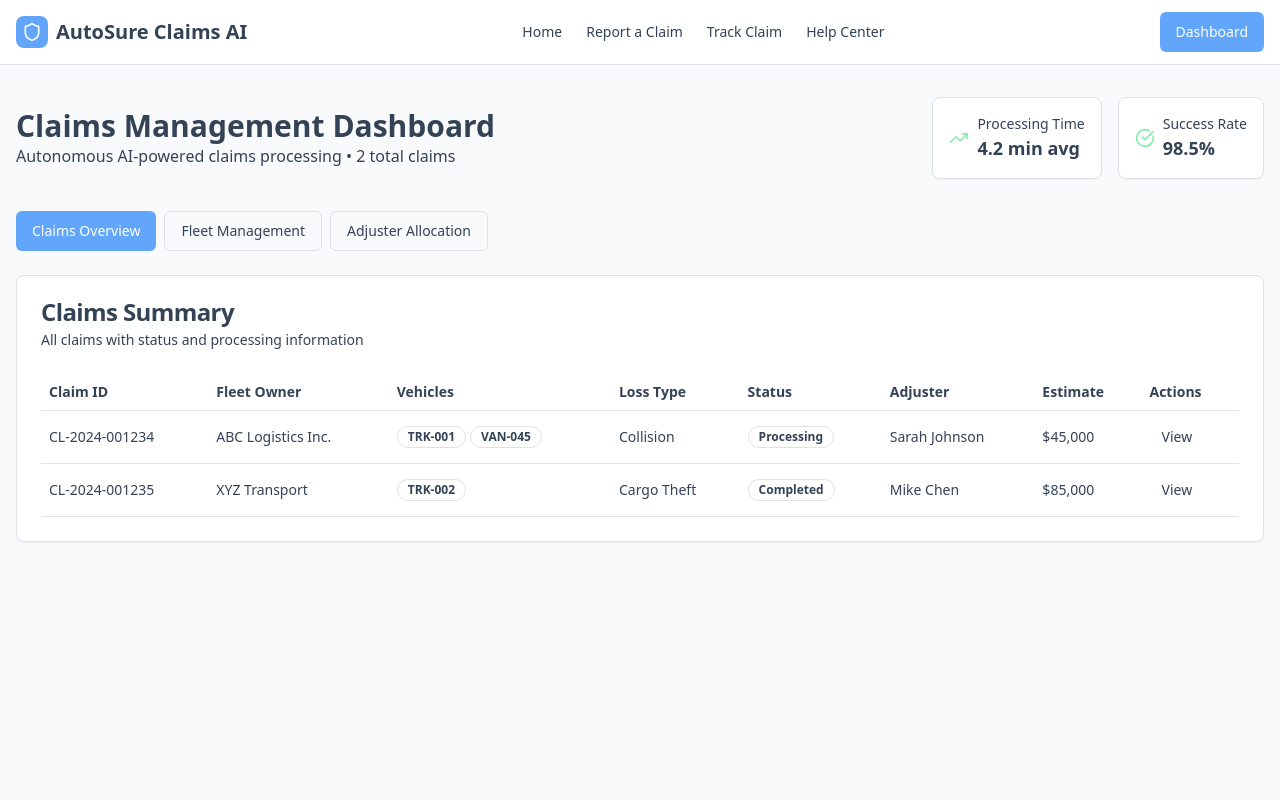
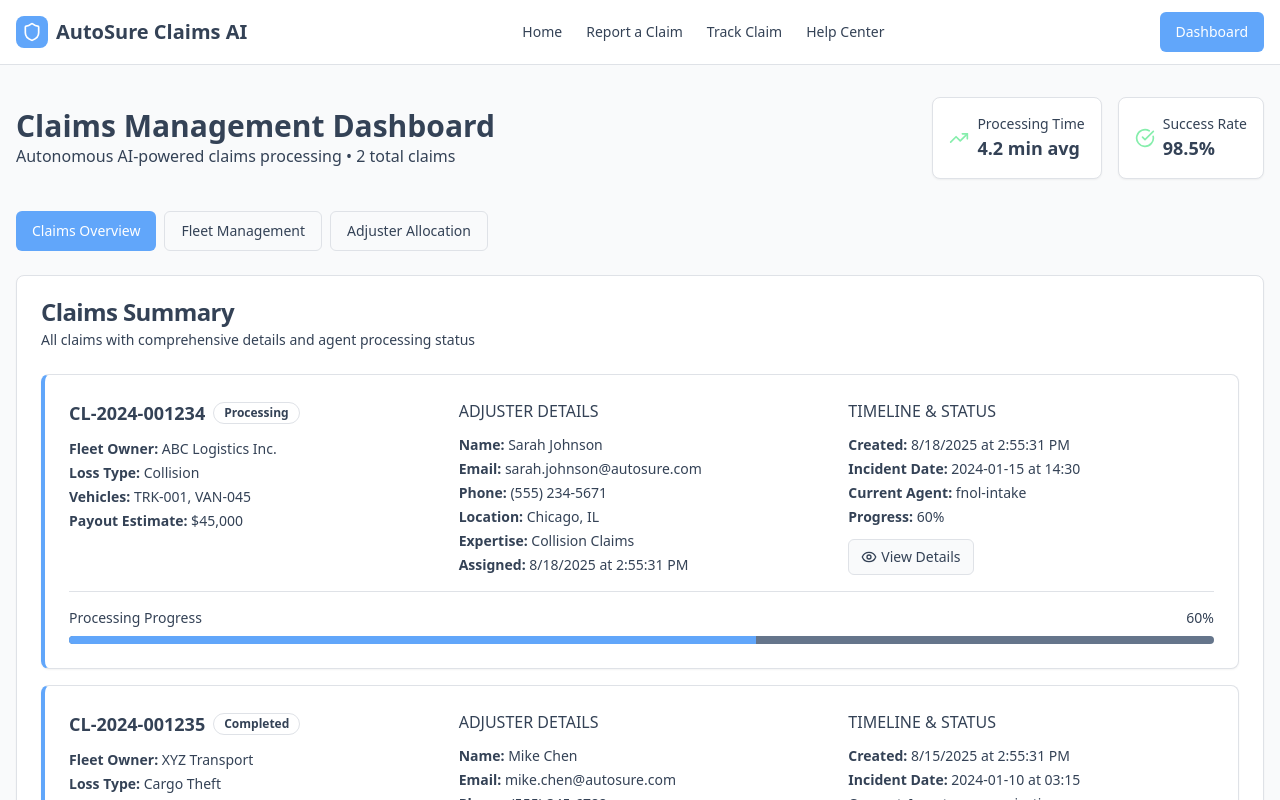
Before and after one commit to gshafd/fleet-ai-adjust, a React (Vite) app: page /dashboard in a window 1280 px wide. Shown: the top 800 px of the page. Built offline with nearby package versions, Linux system fonts and the light colour scheme.

Commit message:
Update claims dashboard display
Include adjuster details and creation date/time in the claims dashboard. Ensure that agent outputs, including user-made updates, are accurately saved and reflected in the dashboard records.

```diff
--- a/src/context/ClaimsContext.tsx
+++ b/src/context/ClaimsContext.tsx
@@ -20,6 +20,17 @@ export interface Claim {
   location: string;
   description: string;
   files: File[];
+  // Agent outputs and edits
+  agentOutputs?: Record<string, string>;
+  editedData?: Record<string, any>;
+  adjusterDetails?: {
+    name: string;
+    email: string;
+    phone: string;
+    location: string;
+    expertise: string;
+    assignedAt: Date;
+  };
 }
 
 interface ClaimsContextType {
@@ -54,6 +65,14 @@ export function ClaimsProvider({ children }: { children: ReactNode }) {
       location: "Interstate 95, Mile Marker 127, Baltimore, MD",
       description: "Rear-end collision during heavy traffic",
       files: [],
+      adjusterDetails: {
+        name: "Sarah Johnson",
+        email: "sarah.johnson@autosure.com",
+        phone: "(555) 234-5671",
+        location: "Chicago, IL",
+        expertise: "Collision Claims",
+        assignedAt: new Date(Date.now() - 2 * 24 * 60 * 60 * 1000),
+      },
     },
     {
       id: "CL-2024-001235",
@@ -75,6 +94,14 @@ export function ClaimsProvider({ children }: { children: ReactNode }) {
       location: "Warehouse District, Houston, TX",
       description: "Cargo theft from locked trailer overnight",
       files: [],
+      adjusterDetails: {
+        name: "Mike Chen",
+        email: "mike.chen@autosure.com",
+        phone: "(555) 345-6782",
+        location: "Denver, CO",
+        expertise: "Cargo & Theft Claims",
+        assignedAt: new Date(Date.now() - 5 * 24 * 60 * 60 * 1000),
+      },
     },
   ]);
 
--- a/src/pages/Dashboard.tsx
+++ b/src/pages/Dashboard.tsx
@@ -102,70 +102,97 @@ export default function Dashboard() {
           <Card>
             <CardHeader>
               <CardTitle>Claims Summary</CardTitle>
-              <CardDescription>All claims with status and processing information</CardDescription>
+              <CardDescription>All claims with comprehensive details and agent processing status</CardDescription>
             </CardHeader>
             <CardContent>
-              <div className="overflow-x-auto">
-                <table className="w-full text-sm">
-                  <thead>
-                    <tr className="border-b">
-                      <th className="text-left p-2">Claim ID</th>
-                      <th className="text-left p-2">Fleet Owner</th>
-                      <th className="text-left p-2">Vehicles</th>
-                      <th className="text-left p-2">Loss Type</th>
-                      <th className="text-left p-2">Status</th>
-                      <th className="text-left p-2">Adjuster</th>
-                      <th className="text-left p-2">Estimate</th>
-                      <th className="text-left p-2">Actions</th>
-                    </tr>
-                  </thead>
-                   <tbody>
+              <div className="space-y-4">
                 {[...claims].sort((a, b) => b.submittedAt.getTime() - a.submittedAt.getTime()).map((claim) => {
-                       const isNewClaim = Date.now() - claim.submittedAt.getTime() < 24 * 60 * 60 * 1000; // 24 hours
+                  const isNewClaim = Date.now() - claim.submittedAt.getTime() < 24 * 60 * 60 * 1000;
                   return (
-                         <tr key={claim.id} className="border-b hover:bg-muted/50">
-                           <td className="p-2 font-medium">
+                    <Card key={claim.id} className="border-l-4 border-l-primary">
+                      <CardContent className="p-6">
+                        <div className="grid md:grid-cols-3 gap-6">
+                          {/* Main Claim Info */}
+                          <div className="space-y-3">
                             <div className="flex items-center gap-2">
-                               {claim.id}
+                              <h3 className="font-semibold text-lg">{claim.id}</h3>
                               {isNewClaim && (
                                 <Badge variant="secondary" className="text-xs bg-green-100 text-green-800">
                                   NEW
                                 </Badge>
                               )}
-                             </div>
-                           </td>
-                           <td className="p-2">{claim.fleetOwner}</td>
-                           <td className="p-2">
-                             <div className="flex gap-1">
-                               {claim.vehiclesInvolved.map((vehicle) => (
-                                 <Badge key={vehicle} variant="outline" className="text-xs">
-                                   {vehicle}
-                                 </Badge>
-                               ))}
-                             </div>
-                           </td>
-                           <td className="p-2">{claim.lossType}</td>
-                           <td className="p-2">
                               <Badge variant={getStatusColor(claim.status) as any}>
                                 {getStatusLabel(claim.status)}
                               </Badge>
-                           </td>
-                           <td className="p-2">{claim.assignedAdjuster}</td>
-                           <td className="p-2">${claim.payoutEstimate.toLocaleString()}</td>
-                           <td className="p-2">
+                            </div>
+                            <div className="space-y-1 text-sm">
+                              <p><strong>Fleet Owner:</strong> {claim.fleetOwner}</p>
+                              <p><strong>Loss Type:</strong> {claim.lossType}</p>
+                              <p><strong>Vehicles:</strong> {claim.vehiclesInvolved.join(', ')}</p>
+                              <p><strong>Payout Estimate:</strong> ${claim.payoutEstimate.toLocaleString()}</p>
+                            </div>
+                          </div>
+
+                          {/* Adjuster Details */}
+                          <div className="space-y-3">
+                            <h4 className="font-medium text-muted-foreground">ADJUSTER DETAILS</h4>
+                            <div className="space-y-1 text-sm">
+                              <p><strong>Name:</strong> {claim.adjusterDetails?.name || claim.assignedAdjuster}</p>
+                              <p><strong>Email:</strong> {claim.adjusterDetails?.email || 'Not assigned'}</p>
+                              <p><strong>Phone:</strong> {claim.adjusterDetails?.phone || 'Not assigned'}</p>
+                              <p><strong>Location:</strong> {claim.adjusterDetails?.location || 'Not specified'}</p>
+                              <p><strong>Expertise:</strong> {claim.adjusterDetails?.expertise || 'General Claims'}</p>
+                              {claim.adjusterDetails?.assignedAt && (
+                                <p><strong>Assigned:</strong> {claim.adjusterDetails.assignedAt.toLocaleDateString()} at {claim.adjusterDetails.assignedAt.toLocaleTimeString()}</p>
+                              )}
+                            </div>
+                          </div>
+
+                          {/* Timeline & Status */}
+                          <div className="space-y-3">
+                            <h4 className="font-medium text-muted-foreground">TIMELINE & STATUS</h4>
+                            <div className="space-y-1 text-sm">
+                              <p><strong>Created:</strong> {claim.submittedAt.toLocaleDateString()} at {claim.submittedAt.toLocaleTimeString()}</p>
+                              <p><strong>Incident Date:</strong> {claim.incidentDate} at {claim.incidentTime}</p>
+                              <p><strong>Current Agent:</strong> {claim.currentAgent}</p>
+                              <p><strong>Progress:</strong> {claim.progress}%</p>
+                              {claim.agentOutputs && Object.keys(claim.agentOutputs).length > 0 && (
+                                <p><strong>Agents Processed:</strong> {Object.keys(claim.agentOutputs).length}</p>
+                              )}
+                              {claim.editedData && Object.keys(claim.editedData).length > 0 && (
+                                <div className="flex items-center gap-1">
+                                  <Badge variant="outline" className="text-xs">
+                                    {Object.keys(claim.editedData).length} Edits Made
+                                  </Badge>
+                                </div>
+                              )}
+                            </div>
+                            <div className="flex gap-2 mt-4">
                               <Button
-                               variant="ghost"
+                                variant="outline"
                                 size="sm"
                                 onClick={() => navigate(`/claim/${claim.id}`)}
+                                className="flex items-center gap-1"
                               >
-                               View
+                                <Eye className="w-3 h-3" />
+                                View Details
                               </Button>
-                           </td>
-                         </tr>
+                            </div>
+                          </div>
+                        </div>
+
+                        {/* Progress Bar */}
+                        <div className="mt-4 pt-4 border-t">
+                          <div className="flex justify-between text-sm mb-2">
+                            <span>Processing Progress</span>
+                            <span>{claim.progress}%</span>
+                          </div>
+                          <Progress value={claim.progress} className="h-2" />
+                        </div>
+                      </CardContent>
+                    </Card>
                   );
                 })}
-                   </tbody>
-                </table>
               </div>
             </CardContent>
           </Card>
--- a/src/pages/ReportClaim.tsx
+++ b/src/pages/ReportClaim.tsx
@@ -78,6 +78,16 @@ export default function ReportClaim() {
       payoutEstimate: 0,
       currentAgent: "document-review",
       progress: 5,
+      adjusterDetails: {
+        name: "AI Agent",
+        email: "ai.agent@autosure.com",
+        phone: "(555) 000-0000",
+        location: "Virtual Processing Center",
+        expertise: "Automated Claims Processing",
+        assignedAt: new Date(),
+      },
+      agentOutputs: {},
+      editedData: {},
     });
 
     setSubmittedClaimId(claimId);
```
Lines whose indentation alone changed are shown as unchanged.
